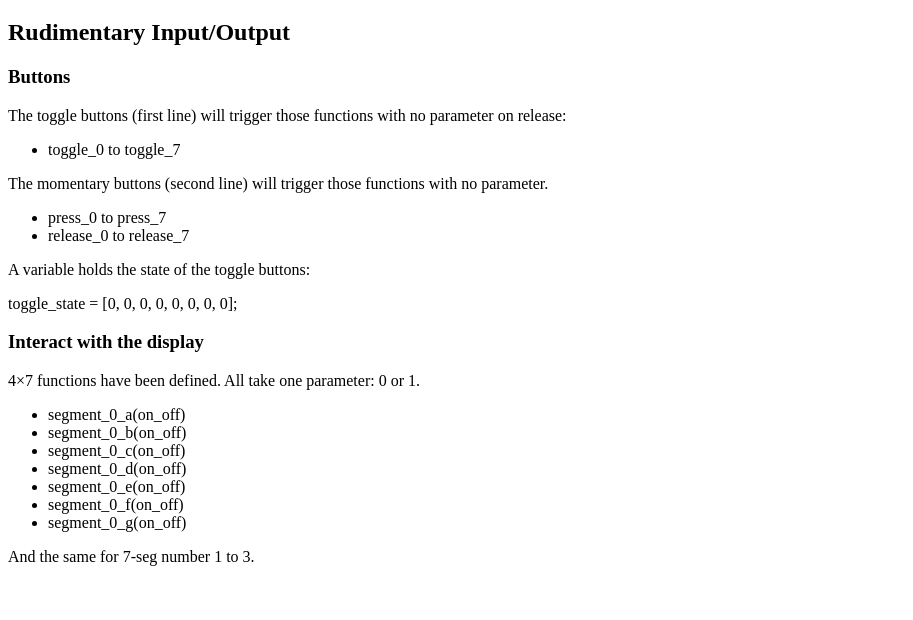
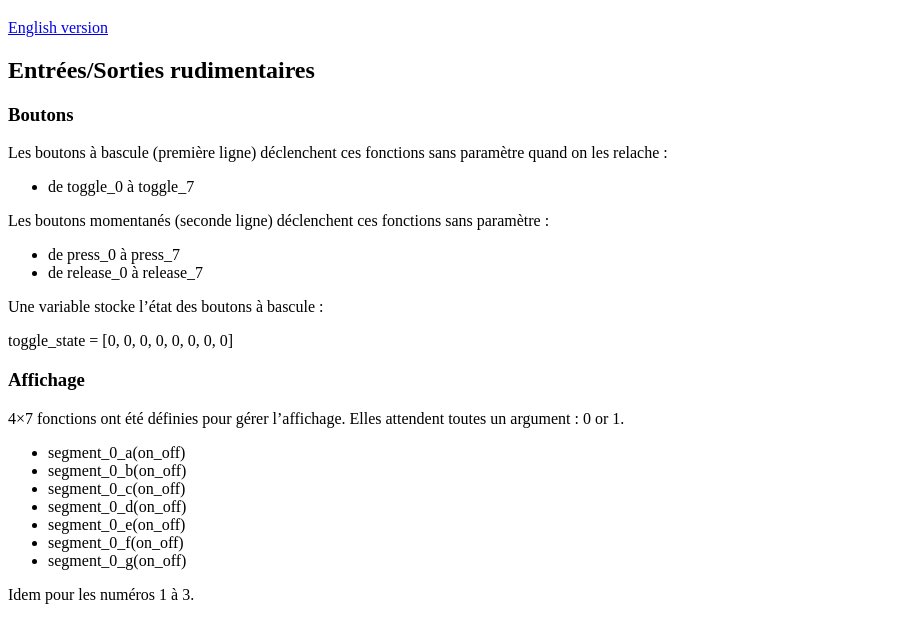
Before and after one commit to Grahack/bazio, a plain HTML site: page index.html in a window 1280 px wide. Shown: the part 863-1483 px from the top of the page, without its empty margins (0-913 px from the left). Before the commit the page ends 1445 px from the top, so only its background shows below. Drawn offline with Linux system fonts and the light colour scheme.

Commit message:
Versions anglaises et françaises

```diff
--- a/index.html
+++ b/index.html
@@ -1,5 +1,5 @@
 <!DOCTYPE html>
-<html lang="en">
+<html lang="fr">
     <head>
         <title>RUDIMIO</title>
         <meta charset="utf-8"/>
@@ -7,26 +7,28 @@
     <body>
         <script src="rudimio_v1.js"></script>
         <h1>RUDIMIO</h1>
-        <h2>Rudimentary Input/Output</h2>
-        <h3>Buttons</h3>
-        <p>The toggle buttons (first line) will trigger those functions
-        with no parameter on release:</p>
+        <p><a href="index_en.html">English version</a></p>
+        <h2>Entrées/Sorties rudimentaires</h2>
+        <h3>Boutons</h3>
+        <p>Les boutons à bascule (première ligne) déclenchent ces fonctions
+        sans paramètre quand on les relache :</p>
         <ul>
-            <li>toggle_0 to toggle_7</li>
+            <li>de toggle_0 à toggle_7</li>
         </ul>
 
-        <p>The momentary buttons (second line) will trigger those functions
-        with no parameter.</p>
+        <p>Les boutons momentanés (seconde ligne) déclenchent ces fonctions
+        sans paramètre :</p>
         <ul>
-            <li>press_0 to press_7</li>
-            <li>release_0 to release_7</li>
+            <li>de press_0 à press_7</li>
+            <li>de release_0 à release_7</li>
         </ul>
 
-        <p>A variable holds the state of the toggle buttons:</p>
-        <p>toggle_state = [0, 0, 0, 0, 0, 0, 0, 0];</p>
+        <p>Une variable stocke l’état des boutons à bascule :</p>
+        <p>toggle_state = [0, 0, 0, 0, 0, 0, 0, 0]</p>
 
-        <h3>Interact with the display</h3>
-        <p>4×7 functions have been defined. All take one parameter: 0 or 1.</p>
+        <h3>Affichage</h3>
+        <p>4×7 fonctions ont été définies pour gérer l’affichage.
+        Elles attendent toutes un argument : 0 or 1.</p>
         <ul>
             <li>segment_0_a(on_off)</li>
             <li>segment_0_b(on_off)</li>
@@ -36,6 +38,6 @@
             <li>segment_0_f(on_off)</li>
             <li>segment_0_g(on_off)</li>
         </ul>
-        <p>And the same for 7-seg number 1 to 3.</p>
+        <p>Idem pour les numéros 1 à 3.</p>
     </body>
 </html>
```
Also changed, not shown: index_en.html (added, +45 -0 lines).
